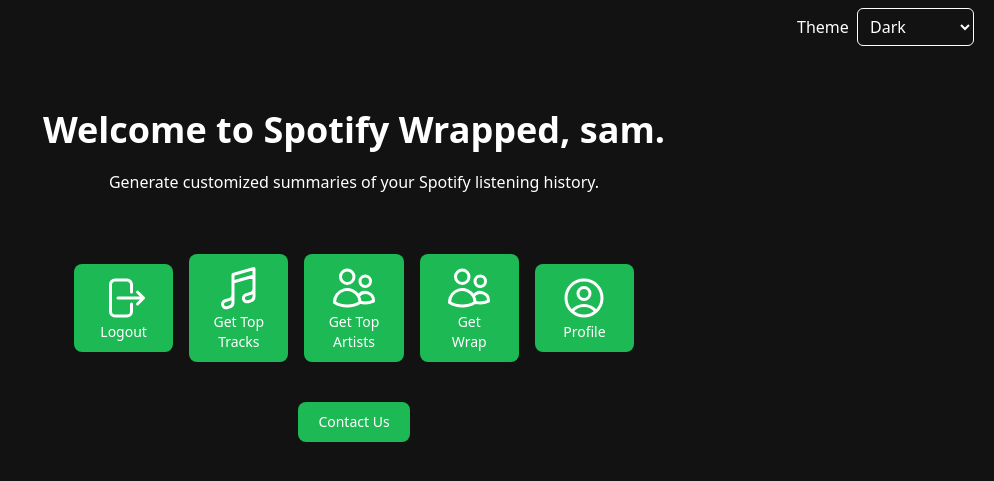
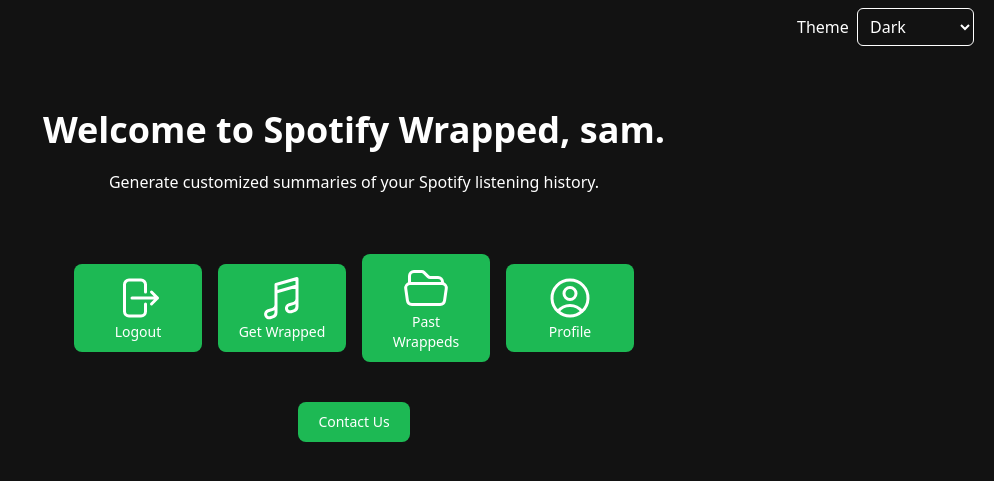
Before and after one commit to SamBalakhanei/custom-spotify-wrapped, a Django app: page / in a window 1280 px wide. Shown: the top 481 px of the page, without its empty margins (286-1280 px from the left). Run offline with Django 5.2, Linux system fonts and the light colour scheme; a user stored in the database is signed in; data comes from the database, SQL or seed files in the repository; some libraries are stand-ins or nearby versions.

Commit message:
updated index page buttons

```diff
--- a/custom_wrapped/templates/index.html
+++ b/custom_wrapped/templates/index.html
@@ -19,33 +19,23 @@
                         </button>
                     </a>
 
-                    <!-- Get Top Tracks Button -->
-                    <a href="{% url 'get_top_tracks' limit=10 period='long_term' %}" class="flex-1">
+                    <!-- Get Wrappeds Button -->
+                    <a href="{% url 'wrapped' limit=10 period='long_term' %}" class="flex-1">
                         <button class="flex flex-col items-center justify-center w-full focus:outline-none text-text bg-accent font-medium rounded-lg text-sm px-5 py-2.5">
                             <svg xmlns="http://www.w3.org/2000/svg" fill="none" viewBox="0 0 24 24" stroke-width="1.5" stroke="currentColor" class="size-12">
                                 <path stroke-linecap="round" stroke-linejoin="round" d="m9 9 10.5-3m0 6.553v3.75a2.25 2.25 0 0 1-1.632 2.163l-1.32.377a1.803 1.803 0 1 1-.99-3.467l2.31-.66a2.25 2.25 0 0 0 1.632-2.163Zm0 0V2.25L9 5.25v10.303m0 0v3.75a2.25 2.25 0 0 1-1.632 2.163l-1.32.377a1.803 1.803 0 0 1-.99-3.467l2.31-.66A2.25 2.25 0 0 0 9 15.553Z" />
                             </svg>
-                            <p class="text-center">Get Top Tracks</p>
+                            <p class="text-center">Get Wrapped</p>
                         </button>
                     </a>
 
-                    <!-- Get Top Artists Button -->
-                    <a href="{% url 'get_top_artists' limit=10 period='long_term' %}" class="flex-1">
+                    <!-- View Past Wrappeds -->
+                    <a href="{% url 'past_wraps' %}" class="flex-1">
                         <button class="flex flex-col items-center justify-center w-full focus:outline-none text-text bg-accent font-medium rounded-lg text-sm px-5 py-2.5">
                             <svg xmlns="http://www.w3.org/2000/svg" fill="none" viewBox="0 0 24 24" stroke-width="1.5" stroke="currentColor" class="size-12">
-                                <path stroke-linecap="round" stroke-linejoin="round" d="M15 19.128a9.38 9.38 0 0 0 2.625.372 9.337 9.337 0 0 0 4.121-.952 4.125 4.125 0 0 0-7.533-2.493M15 19.128v-.003c0-1.113-.285-2.16-.786-3.07M15 19.128v.106A12.318 12.318 0 0 1 8.624 21c-2.331 0-4.512-.645-6.374-1.766l-.001-.109a6.375 6.375 0 0 1 11.964-3.07M12 6.375a3.375 3.375 0 1 1-6.75 0 3.375 3.375 0 0 1 6.75 0Zm8.25 2.25a2.625 2.625 0 1 1-5.25 0 2.625 2.625 0 0 1 5.25 0Z" />
-                            </svg>
-                            <p class="text-center">Get Top Artists</p>
-                        </button>
-                    </a>
-
-                    <!-- Get Wraps Button -->
-                    <a href="{% url 'wrapped' limit=10 period='long_term' %}" class="flex-1">
-                        <button class="flex flex-col items-center justify-center w-full focus:outline-none text-text bg-accent font-medium rounded-lg text-sm px-5 py-2.5">
-                            <svg xmlns="http://www.w3.org/2000/svg" fill="none" viewBox="0 0 24 24" stroke-width="1.5" stroke="currentColor" class="size-12">
-                                <path stroke-linecap="round" stroke-linejoin="round" d="M15 19.128a9.38 9.38 0 0 0 2.625.372 9.337 9.337 0 0 0 4.121-.952 4.125 4.125 0 0 0-7.533-2.493M15 19.128v-.003c0-1.113-.285-2.16-.786-3.07M15 19.128v.106A12.318 12.318 0 0 1 8.624 21c-2.331 0-4.512-.645-6.374-1.766l-.001-.109a6.375 6.375 0 0 1 11.964-3.07M12 6.375a3.375 3.375 0 1 1-6.75 0 3.375 3.375 0 0 1 6.75 0Zm8.25 2.25a2.625 2.625 0 1 1-5.25 0 2.625 2.625 0 0 1 5.25 0Z" />
-                            </svg>
-                            <p class="text-center">Get Wrap</p>
+                                <path stroke-linecap="round" stroke-linejoin="round" d="M3.75 9.776c.112-.017.227-.026.344-.026h15.812c.117 0 .232.009.344.026m-16.5 0a2.25 2.25 0 0 0-1.883 2.542l.857 6a2.25 2.25 0 0 0 2.227 1.932H19.05a2.25 2.25 0 0 0 2.227-1.932l.857-6a2.25 2.25 0 0 0-1.883-2.542m-16.5 0V6A2.25 2.25 0 0 1 6 3.75h3.879a1.5 1.5 0 0 1 1.06.44l2.122 2.12a1.5 1.5 0 0 0 1.06.44H18A2.25 2.25 0 0 1 20.25 9v.776" />
+                              </svg>
+                                                          <p class="text-center">Past Wrappeds</p>
                         </button>
                     </a>
 
```
